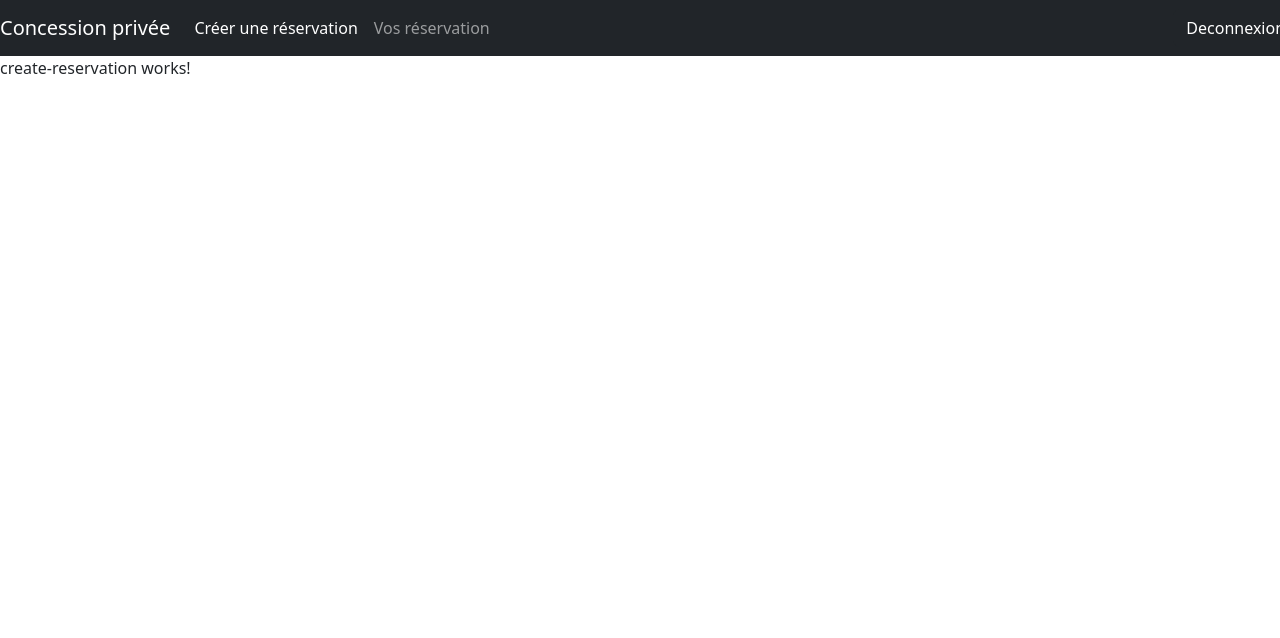
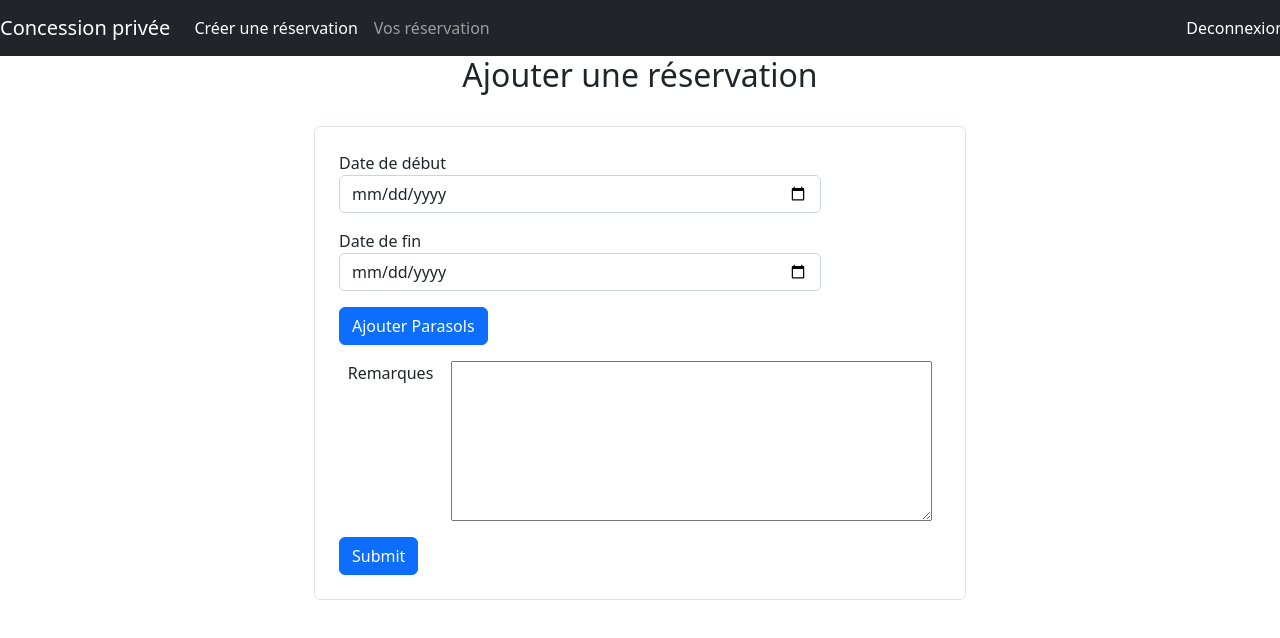
Before and after one commit to Vianney-Gln/projet-final-orsys-front, an Angular app: page /reservations/create in a window 1280 px wide. Shown: the top 638 px of the page. Built offline with nearby package versions, Linux system fonts and the light colour scheme.

Commit message:
creation du formulaire reactif d'ajout d'une réservation

```diff
--- a/src/app/app.module.ts
+++ b/src/app/app.module.ts
@@ -1,5 +1,5 @@
 import { LOCALE_ID, NgModule } from '@angular/core';
-import { FormsModule } from '@angular/forms';
+import { FormsModule, ReactiveFormsModule } from '@angular/forms';
 import { BrowserModule } from '@angular/platform-browser';
 import { HttpClientModule } from '@angular/common/http';
 import { AppRoutingModule } from './app-routing.module';
@@ -22,6 +22,7 @@ import { CreateReservationComponent } from './components/reservations/create-res
     BrowserModule,
     AppRoutingModule,
     FormsModule,
+    ReactiveFormsModule,
     HttpClientModule,
     appRouting,
   ],
--- a/src/app/components/reservations/create-reservation/create-reservation.component.css
+++ b/src/app/components/reservations/create-reservation/create-reservation.component.css
@@ -0,0 +1,22 @@
+.select-parasol {
+  width: 20%;
+}
+
+.container-parasols {
+  display: flex;
+  justify-content: space-around;
+}
+
+.input-date {
+  width: 80%;
+}
+
+.container-remarques {
+  display: flex;
+  justify-content: space-around;
+}
+
+.textarea {
+  width: 80%;
+  height: 10rem;
+}
--- a/src/app/components/reservations/create-reservation/create-reservation.component.html
+++ b/src/app/components/reservations/create-reservation/create-reservation.component.html
@@ -1,2 +1,26 @@
 <app-navigation></app-navigation>
-<p>create-reservation works!</p>
+
+<h2 class="text-center">Ajouter une réservation</h2>
+<div class="row d-flex justify-content-center ">
+  <div class="col-6 mt-4 border rounded p-4 ">
+    <form class="" [formGroup]="signupForm">
+      <label for="username">Date de début</label>
+      <input type="date" class="form-control input-date" formControlName="dateDebut">
+      <label class="mt-3" for="email">Date de fin</label>
+      <input type="date" class="form-control input-date" formControlName="dateFin">
+      <div formArrayName="parasols">
+        <button (click)="addParasols()" class="btn btn-primary mt-3">Ajouter Parasols</button>
+        <div class="form-group mt-3 container-parasols" *ngFor="let parasol of formParasols.controls">
+          <span>Parasol</span>
+          <label>File</label>
+          <select class="select-parasol"></select>
+        </div>
+      </div>
+      <div class="mt-3 container-remarques"><label>Remarques</label>
+        <textarea class="textarea"></textarea>
+      </div>
+
+      <button class="btn btn-primary mt-3" (click)="submitHandler()" type="submit">Submit</button>
+    </form>
+  </div>
+</div>
--- a/src/app/components/reservations/create-reservation/create-reservation.component.ts
+++ b/src/app/components/reservations/create-reservation/create-reservation.component.ts
@@ -1,10 +1,31 @@
 import { Component } from '@angular/core';
+import { FormArray, FormControl, FormGroup, Validators } from '@angular/forms';
 
 @Component({
   selector: 'app-create-reservation',
   templateUrl: './create-reservation.component.html',
-  styleUrls: ['./create-reservation.component.css']
+  styleUrls: ['./create-reservation.component.css'],
 })
 export class CreateReservationComponent {
+  signupForm: any;
+  ngOnInit() {
+    this.signupForm = new FormGroup({
+      dateDebut: new FormControl(null, Validators.required),
+      dateFin: new FormControl(null, [Validators.required, Validators.email]),
+      parasols: new FormArray([]),
+    });
+  }
 
+  get formParasols() {
+    return <FormArray>this.signupForm.get('parasols');
+  }
+
+  submitHandler() {
+    console.log(this.signupForm.value);
+  }
+
+  addParasols() {
+    let newControl = new FormControl(null, Validators.required);
+    this.formParasols.push(newControl);
+  }
 }
```
